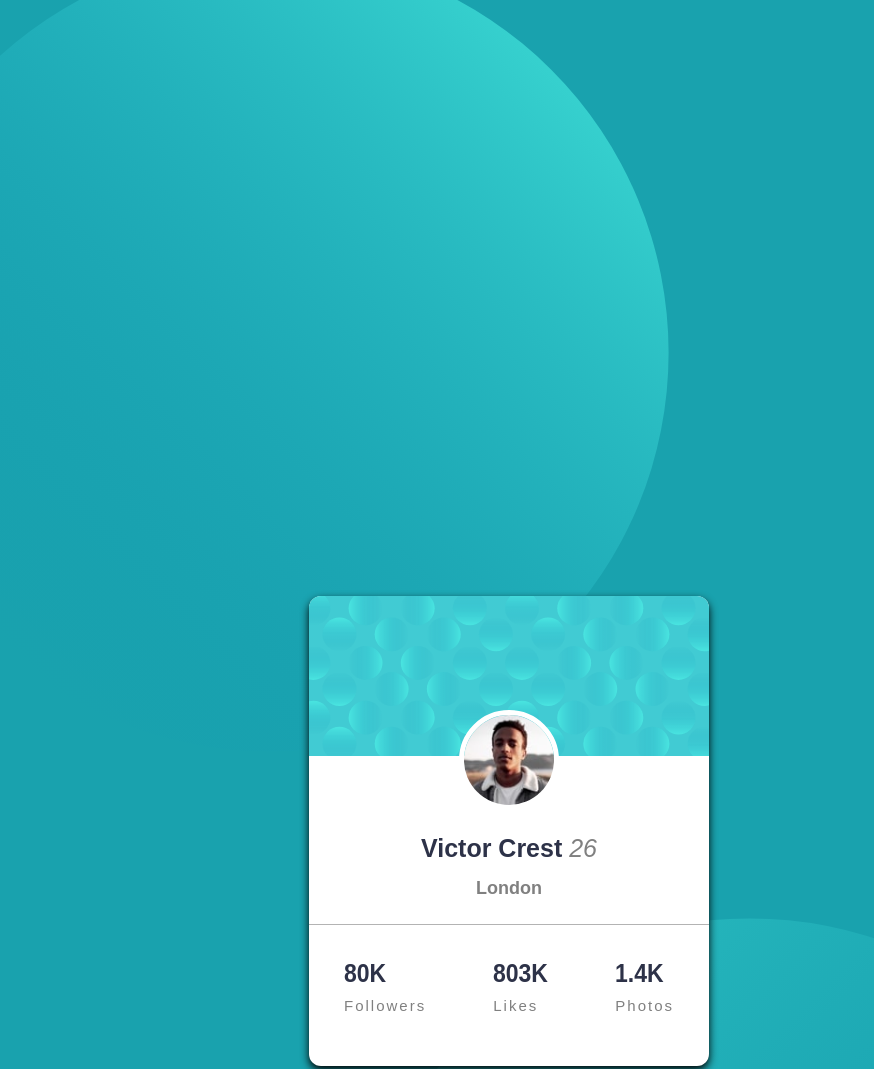
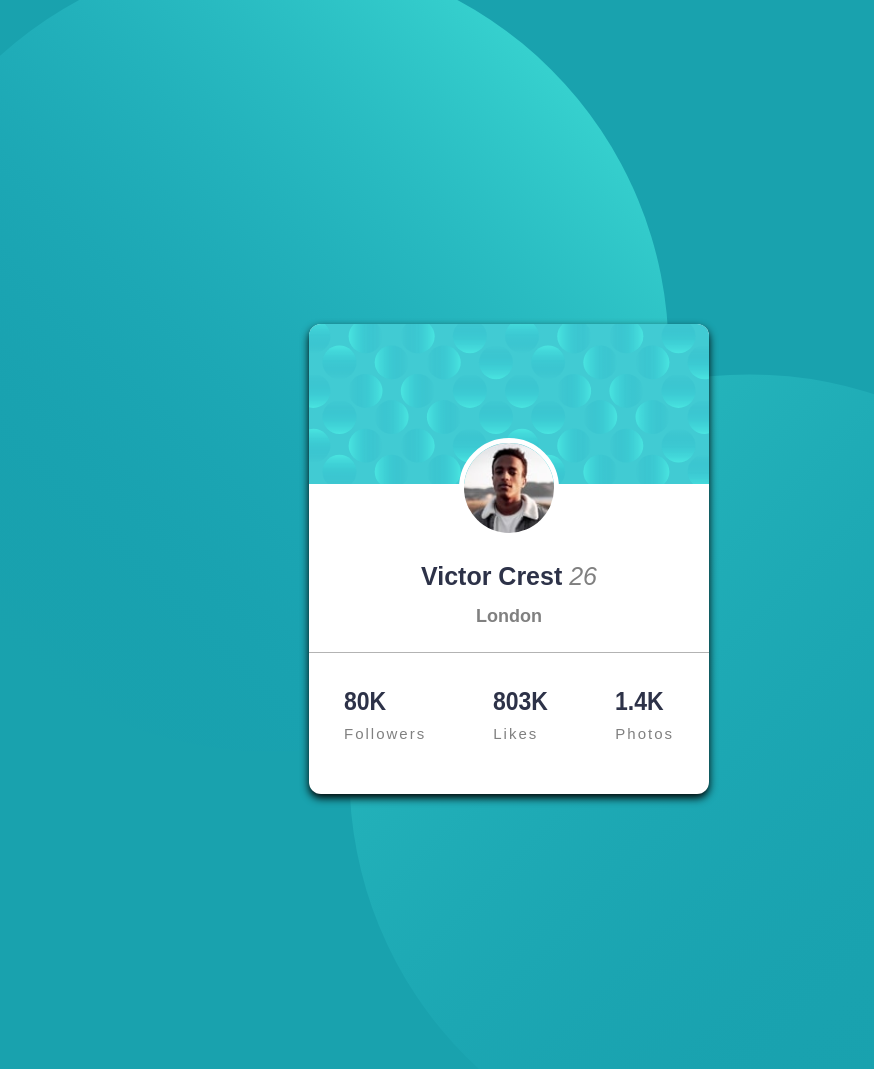
Before and after one commit to biba-sar/card-component, a plain HTML site: page index.html in a window 1280 px wide. Shown: the top 1069 px of the page, without its empty margins (131-1005 px from the left). Drawn offline with Linux system fonts and the light colour scheme.

Commit message:
modifier style.css

```diff
--- a/style.css
+++ b/style.css
@@ -14,7 +14,7 @@ body{
 }
 .container{
    position: relative;
-   margin: -10em auto;
+   margin: -27em auto;
    width: 400px;
    height: 470px;
    background-color: #fff;
```
